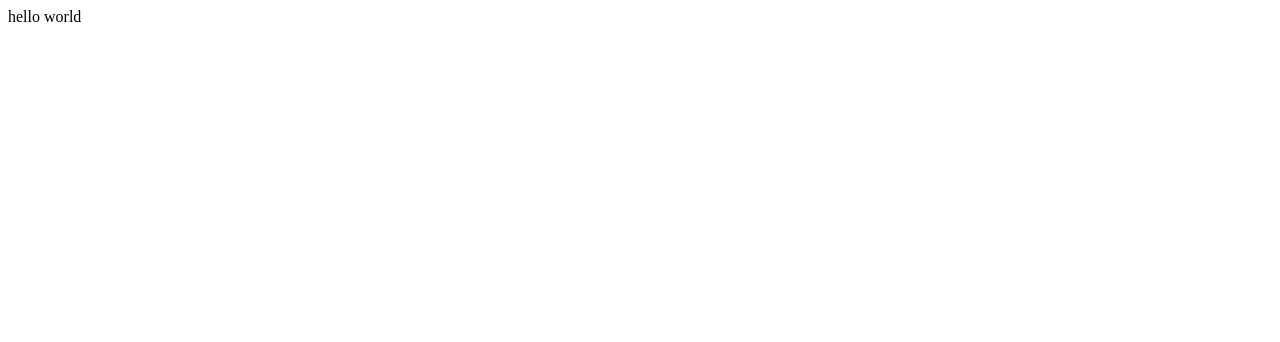
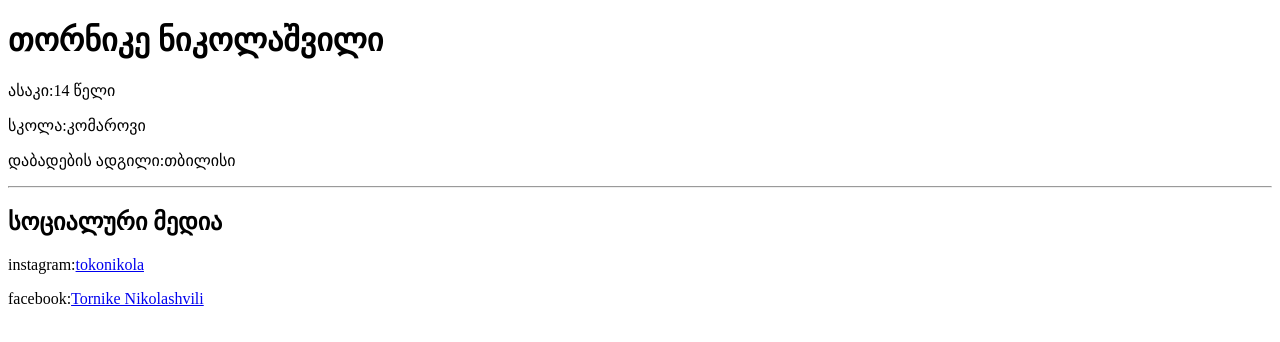
Before and after one commit to tokonikola/my-first-repository, a plain HTML site: page index.html in a window 1280 px wide. Drawn offline with Linux system fonts and the light colour scheme.

Commit message:
portfolios saiti

```diff
--- a/index.html
+++ b/index.html
@@ -1,12 +1,22 @@
 <!DOCTYPE html>
-<html lang="en">
-<head>
-    <meta charset="UTF-8">
-    <meta http-equiv="X-UA-Compatible" content="IE=edge">
-    <meta name="viewport" content="width=device-width, initial-scale=1.0">
-    <title>Document</title>
-</head>
-<body>
-   hello world
-</body>
+<html>
+    <head>
+        <title>თორნიკე ნიკოლაშვილი</title>
+    </head>
+    <body>
+        <h1>თორნიკე ნიკოლაშვილი</h1>
+
+        <p title="დაბადებული 2007 წლის 28ივლისს">ასაკი:14 წელი</p>
+        <p title="მე-9 კლასის მოსწავლე">სკოლა:კომაროვი</p>
+        <p title="ასევე საცხოვრებელი ქალაქიც">დაბადების ადგილი:თბილისი</p>
+        <hr>
+        <h2>სოციალური მედია</h2>
+        <p>instagram:<a href= https://www.instagram.com/tokonikola>tokonikola</a></p>
+        <p>facebook:<a href= https://www.facebook.com/profile.php?id=100004964926505>Tornike Nikolashvili</a></p>
+
+
+
+
+    </body>
+
 </html>
```
